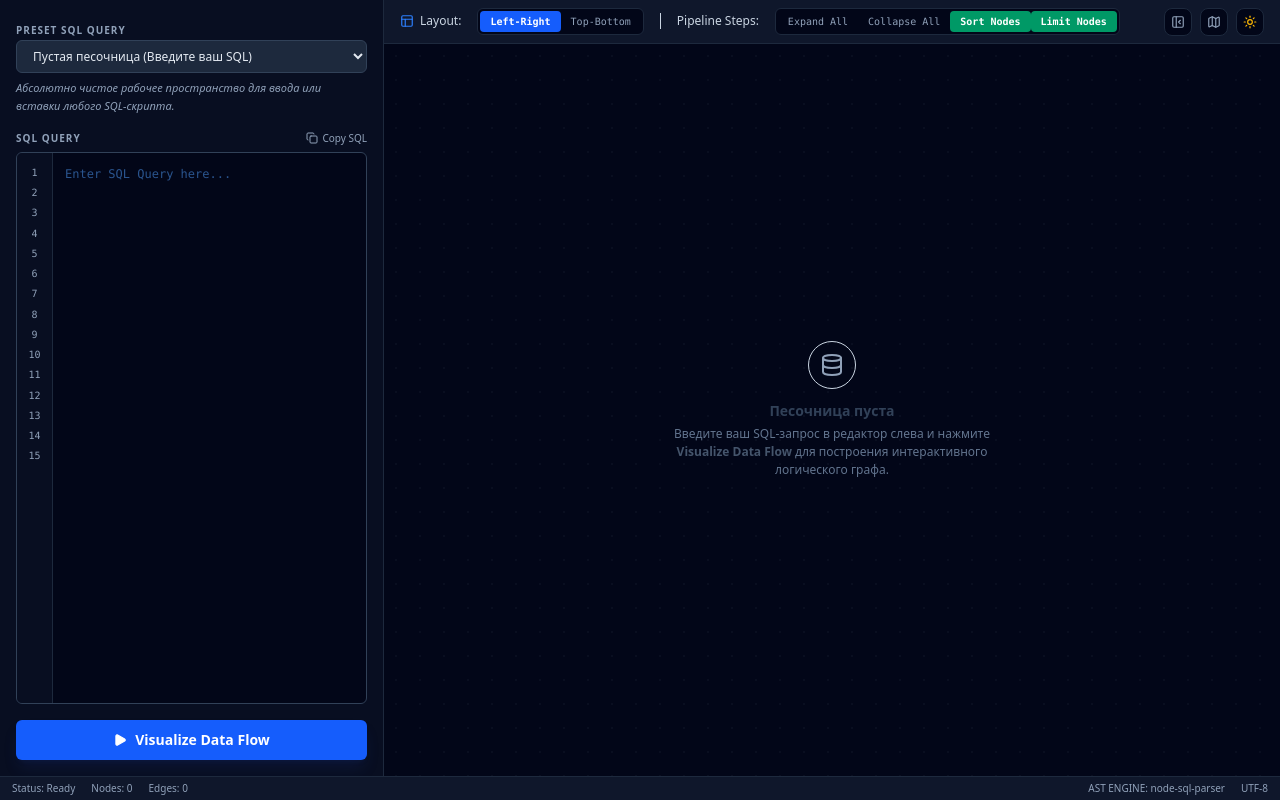
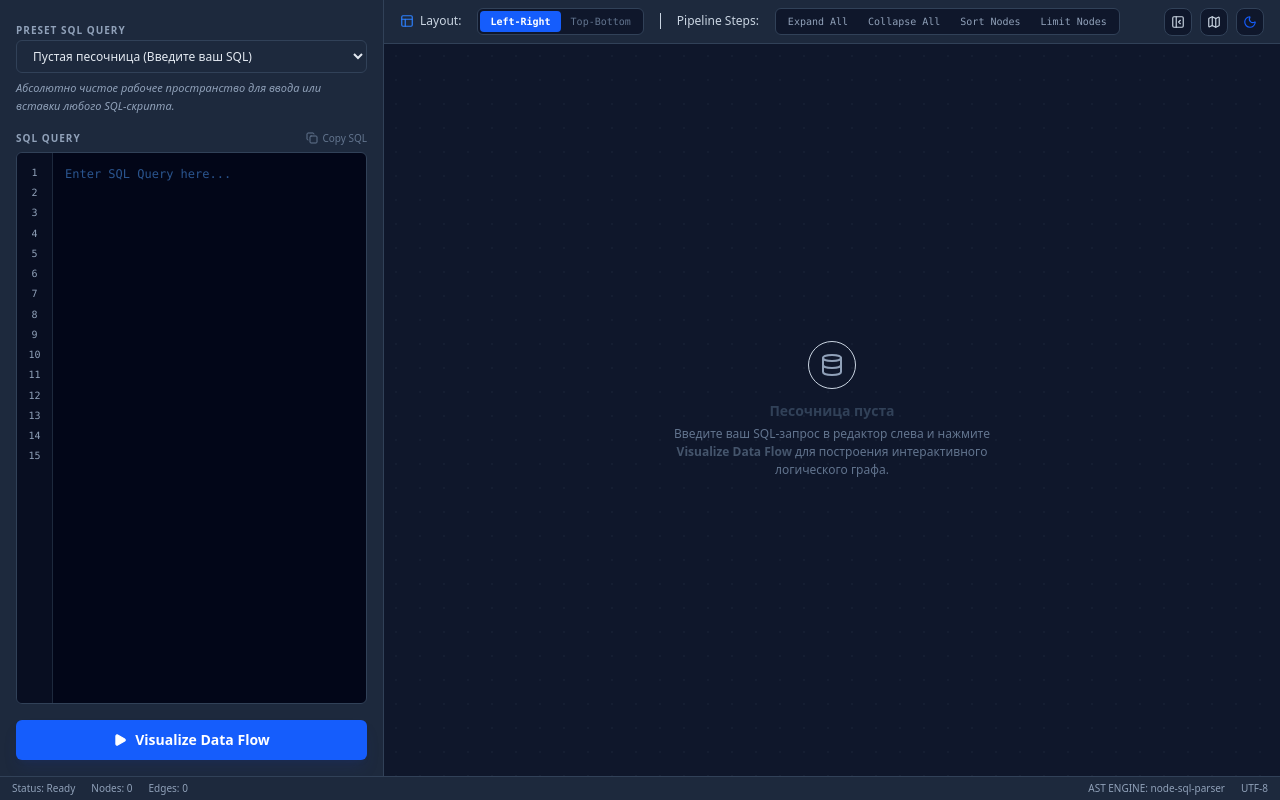
Before and after one commit to Hemlig371/sql-visualizer, a React (Vite) app: page / in a window 1280 px wide. Built offline with nearby package versions, Linux system fonts and the light colour scheme; what node-sql-parser would draw is missing.

Commit message:
Update App.tsx

```diff
--- a/src/App.tsx
+++ b/src/App.tsx
@@ -42,13 +42,13 @@ import { nodeTypes } from './components/CustomNodes';
 import { sqlPresets, SQLPreset } from './components/SQLPresets';
 
 export default function App() {
-  const [theme, setTheme] = useState<'dark' | 'light'>('dark');
+  const [theme, setTheme] = useState<'dark' | 'light'>('light');
   const [sql, setSql] = useState<string>(sqlPresets[0].sql);
   const [dialect, setDialect] = useState<'PostgreSQL' | 'Oracle' | 'Clickhouse'>('PostgreSQL');
   const [direction, setDirection] = useState<'LR' | 'TB'>('LR');
   const [activePresetId, setActivePresetId] = useState<string>(sqlPresets[0].id);
-  const [showSortNodes, setShowSortNodes] = useState<boolean>(true);
-  const [showLimitNodes, setShowLimitNodes] = useState<boolean>(true);
+  const [showSortNodes, setShowSortNodes] = useState<boolean>(false);
+  const [showLimitNodes, setShowLimitNodes] = useState<boolean>(false);
 
     const [expandedQueries, setExpandedQueries] = useState<Set<string>>(new Set());
 
```
